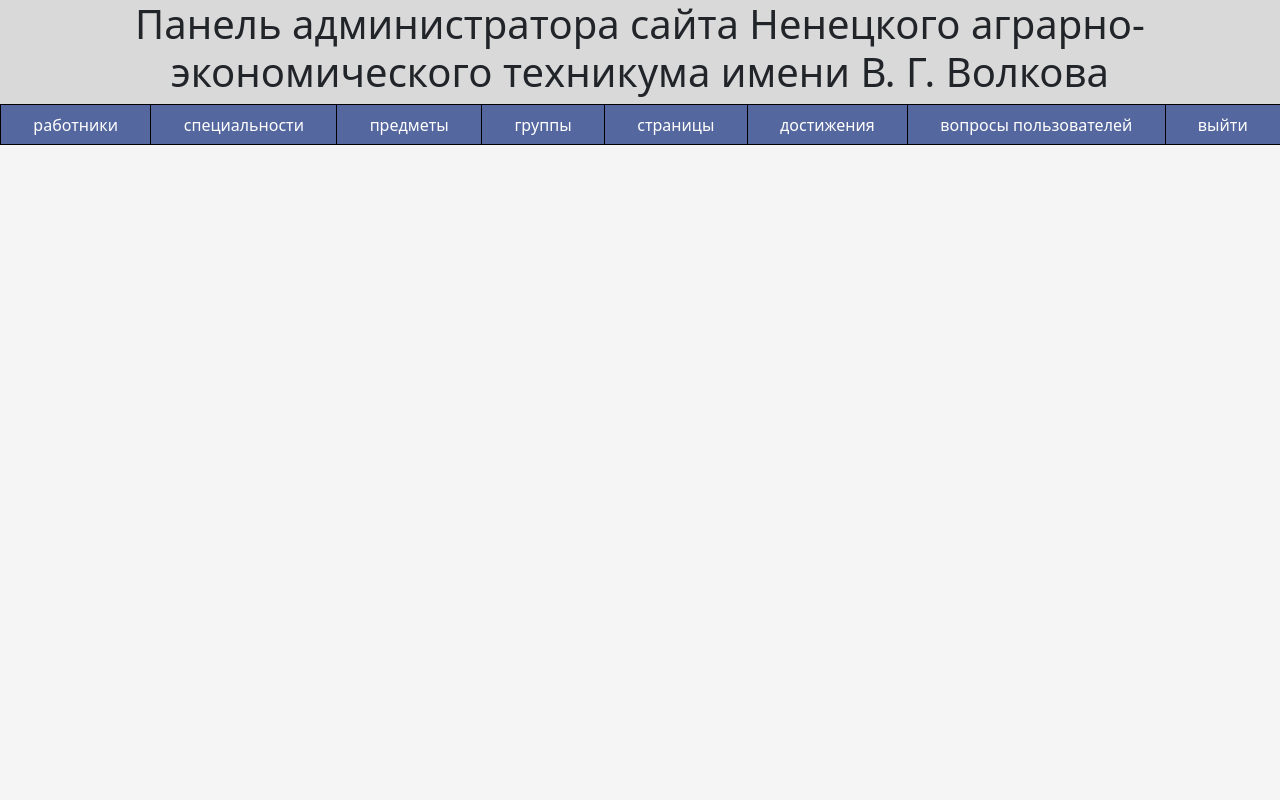
After one commit to Poarig/website-oo, a PHP site: page /adminPanel.php in a window 1280 px wide. The commit adds this page. Run offline with PHP 8.4, Linux system fonts and the light colour scheme; some libraries are stand-ins or nearby versions.

Commit message:
создал панель администратора

```diff
--- /dev/null
+++ b/adminPanel.php
@@ -0,0 +1,11 @@
+<?php
+session_start();
+if (!isset($_SESSION)){
+    header("Location: authorization.php");
+};
+include("components/head.php");
+include("components/adminPanel/adminHeader.php");
+include("components/adminPanel/adminNav.php");
+?>
+</body>
+</html>
--- a/assets/style/header.css
+++ b/assets/style/header.css
@@ -64,3 +64,15 @@ header form, header form div{
     display: flex;
     align-items: stretch;
 }
+
+header.admin-panel nav{
+    display: flex;
+}
+
+header.admin-panel nav div {
+    flex-grow: 1;
+    text-align: center;
+    border-bottom: none;
+    border-top: solid 1px black;
+    padding: 0px 10px;
+}
--- a/assets/style/style.css
+++ b/assets/style/style.css
@@ -60,7 +60,7 @@ input[type=submit]{
     background-color: #55679F;
     color: white;
     padding: 5px 15px;
-    min-width: 77px;
+    min-width: 80px;
 }
 
 form {
@@ -72,17 +72,13 @@ form {
     font-size: 16px;
 }
 
-.footer-block {
-    max-width: 400px;
+.text-20 {
+    font-size: 20px;
 }
 
 ul {
     list-style-type: none;
     padding: 0;
-}
-
-footer{
-    padding-top: 20px;
 }
 
 div.blue-button{
@@ -102,6 +98,7 @@ div.blue-button{
 
 input, textarea{
     width: 100%;
+    padding: 0px 10px
 }
 
 textarea {
--- /dev/null
+++ b/components/adminPanel/adminHeader.php
@@ -0,0 +1,4 @@
+<header class="admin-panel">
+    <div class="title">
+        <h1>Панель администратора сайта Ненецкого аграрно-экономического техникума имени В. Г. Волкова</h1>
+    </div>
--- /dev/null
+++ b/components/adminPanel/adminNav.php
@@ -0,0 +1,27 @@
+<nav>
+    <div>
+        <a href="1">работники</a>
+    </div>
+    <div>
+        <a href="1">специальности</a>
+    </div>
+    <div>
+        <a href="1">предметы</a>
+    </div>
+    <div>
+        <a href="1">группы</a>
+    </div>
+    <div>
+        <a href="1">страницы</a>
+    </div>
+    <div>
+        <a href="1">достижения</a>
+    </div>
+    <div>
+        <a href="1">вопросы пользователей</a>
+    </div>
+    <div>
+        <a href="vendors/logout.php">выйти</a>
+    </div>
+</nav>
+</header>
--- a/components/footer.php
+++ b/components/footer.php
@@ -42,8 +42,7 @@
     </div>
     <div>© 2024 Все права защищены. Защита персональных данных</div>
 </footer>
-<script src="https://cdn.jsdelivr.net/npm/@popperjs/core@2.11.6/dist/umd/popper.min.js" integrity="sha384-oBqDVmMz9ATKxIep9tiCxS/Z9fNfEXiDAYTujMAeBAsjFuCZSmKbSSUnQlmh/jp3" crossorigin="anonymous"></script>
-<script src="https://cdn.jsdelivr.net/npm/bootstrap@5.2.3/dist/js/bootstrap.min.js" integrity="sha384-cuYeSxntonz0PPNlHhBs68uyIAVpIIOZZ5JqeqvYYIcEL727kskC66kF92t6Xl2V" crossorigin="anonymous"></script>
+
 <script src="assets/js/button-visually-impaired-javascript-master/dist/js/bvi.min.js"></script>
 <script>new isvek.Bvi();</script>
 </body>
--- a/components/head.php
+++ b/components/head.php
@@ -9,7 +9,9 @@
     <link rel="stylesheet" href="assets/style/main.css">
     <link rel="stylesheet" href="assets/style/style.css">
 
+    <script src="https://cdn.jsdelivr.net/npm/@popperjs/core@2.11.6/dist/umd/popper.min.js" integrity="sha384-oBqDVmMz9ATKxIep9tiCxS/Z9fNfEXiDAYTujMAeBAsjFuCZSmKbSSUnQlmh/jp3" crossorigin="anonymous"></script>
+    <script src="https://cdn.jsdelivr.net/npm/bootstrap@5.2.3/dist/js/bootstrap.min.js" integrity="sha384-cuYeSxntonz0PPNlHhBs68uyIAVpIIOZZ5JqeqvYYIcEL727kskC66kF92t6Xl2V" crossorigin="anonymous"></script>
     <script src="https://vk.com/js/api/openapi.js?169" type="text/javascript"></script>
 
 </head>
-<body></body>
+<body>
--- a/components/header.php
+++ b/components/header.php
@@ -4,7 +4,7 @@
             <a href="index.php"><img src="assets/img/logo.png"/></a>
         </div>
         <div class="title col-sm-12 col-md-6 col-lg-5 col-xl-4 col-xxl-4 text-xs-center text-sm-center text-md-start">
-            <p>Ненецкий аграрно-экономический техникум<br />имени В. Г. Волкова<p>
+            <h1 class="text-20">Ненецкий аграрно-экономический техникум<br />имени В. Г. Волкова</h1>
         </div>
         <div class="d-xs-none d-sm-none d-md-none d-lg-block col-lg-2 col-xl-4 col-xxl-4"></div>
         <nav class="col-sm-12 col-md-4 col-lg-4 col-xl-3 col-xxl-3 p-0">
--- /dev/null
+++ b/vendors/authorization.php
@@ -0,0 +1,4 @@
+<?php
+session_start();
+header("Location: ../adminPanel.php")
+?>
--- /dev/null
+++ b/vendors/logout.php
@@ -0,0 +1,5 @@
+<?php
+session_start();
+session_destroy();
+header("Location: ../authorization.php")
+?>
```
Also changed, not shown: assets/style/footer.css (added, +7 -0 lines), assets/style/main.css (+21 -9 lines), authorization.php (added, +15 -0 lines), components/main.php (+10 -10 lines), feedback.php (+6 -6 lines).
